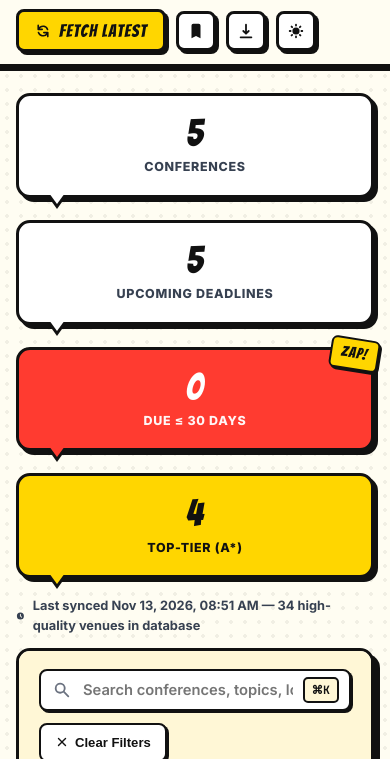
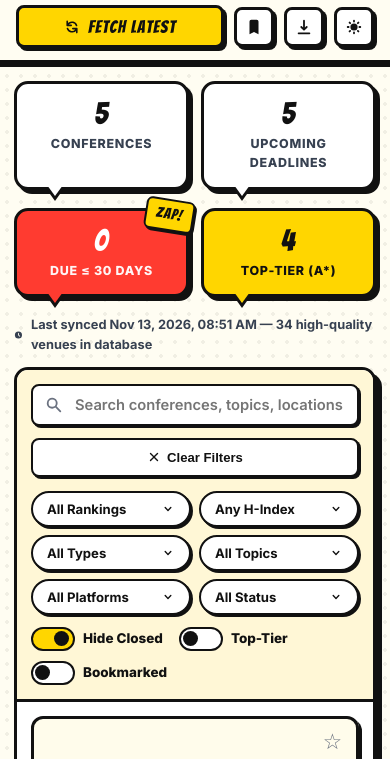
Before and after one commit to SaadhJawwadh/Conference-Tracker, a plain HTML site: page index.html in a window 390 px wide. Shown: the part 85-844 px from the top of the page. Drawn offline with Linux system fonts and the light colour scheme.

Commit message:
style: polish mobile responsiveness, 2-col filter grid, 2x2 stats, and stacked comic cards

```diff
--- a/styles.css
+++ b/styles.css
@@ -1483,16 +1483,86 @@ body {
 @media (max-width: 768px) {
     .header-inner {
         padding: 12px 16px;
+        gap: 12px;
     }
 
     .header-meta {
         display: none;
+    }
+
+    .header-controls {
+        width: 100%;
+        justify-content: space-between;
+    }
+
+    .header-actions {
+        width: 100%;
+        justify-content: space-between;
+    }
+
+    .btn-fetch {
+        flex: 1;
+        justify-content: center;
     }
 
     .stats-bar,
     .sync-info,
     .main-content {
-        padding: 0 16px;
+        padding: 0 14px;
+    }
+
+    .filter-section {
+        padding: 14px;
+    }
+
+    .search-wrapper {
+        min-width: 0;
+        width: 100%;
+    }
+
+    .search-input {
+        padding-right: 14px;
+    }
+
+    .search-kbd {
+        display: none;
+    }
+
+    .btn-filter-clear {
+        width: 100%;
+        justify-content: center;
+    }
+
+    .filter-group {
+        display: grid;
+        grid-template-columns: repeat(2, minmax(0, 1fr));
+        gap: 8px;
+        width: 100%;
+    }
+
+    .comic-select,
+    .comic-select-trigger {
+        width: 100%;
+    }
+
+    .comic-select-label {
+        overflow: hidden;
+        text-overflow: ellipsis;
+    }
+
+    .comic-select-menu {
+        min-width: 100%;
+        max-width: calc(100vw - 48px);
+    }
+
+    .toggle-group {
+        width: 100%;
+        flex-wrap: wrap;
+        gap: 10px 16px;
+    }
+
+    .table-scroll {
+        overflow-x: visible;
     }
 
     .td-notes {
@@ -1528,12 +1598,18 @@ body {
     }
 
     .conference-table td {
-        padding: 6px 0;
+        padding: 8px 0;
         border: none;
+        border-bottom: 1.5px dashed var(--border-soft);
         display: flex;
         align-items: flex-start;
         justify-content: space-between;
         gap: 12px;
+    }
+
+    .conference-table td:last-child {
+        border-bottom: none;
+        padding-bottom: 2px;
     }
 
     .conference-table td::before {
@@ -1549,6 +1625,8 @@ body {
     .conference-table td.td-bookmark {
         justify-content: flex-end;
         padding-top: 0;
+        border-bottom: none;
+        padding-bottom: 2px;
     }
 
     .conference-table td.td-bookmark::before {
@@ -1556,22 +1634,40 @@ body {
     }
 
     .conf-name-cell,
+    .quality-cell,
     .location-cell,
-    .deadline-cell {
+    .deadline-cell,
+    .action-cell {
         min-width: 0;
         align-items: flex-end;
         text-align: right;
     }
 
     .conf-name,
-    .conf-meta-row {
+    .conf-meta-row,
+    .cal-actions {
         justify-content: flex-end;
     }
 }
 
 @media (max-width: 480px) {
     .stats-bar {
-        grid-template-columns: 1fr;
+        grid-template-columns: repeat(2, minmax(0, 1fr));
+        gap: 18px 12px;
+        margin-top: 18px;
+    }
+
+    .stat-card {
+        padding: 14px 10px;
+    }
+
+    .stat-value {
+        font-size: 1.9rem;
+    }
+
+    .logo-group {
+        width: 100%;
+        justify-content: center;
     }
 
     .logo-title {
```
